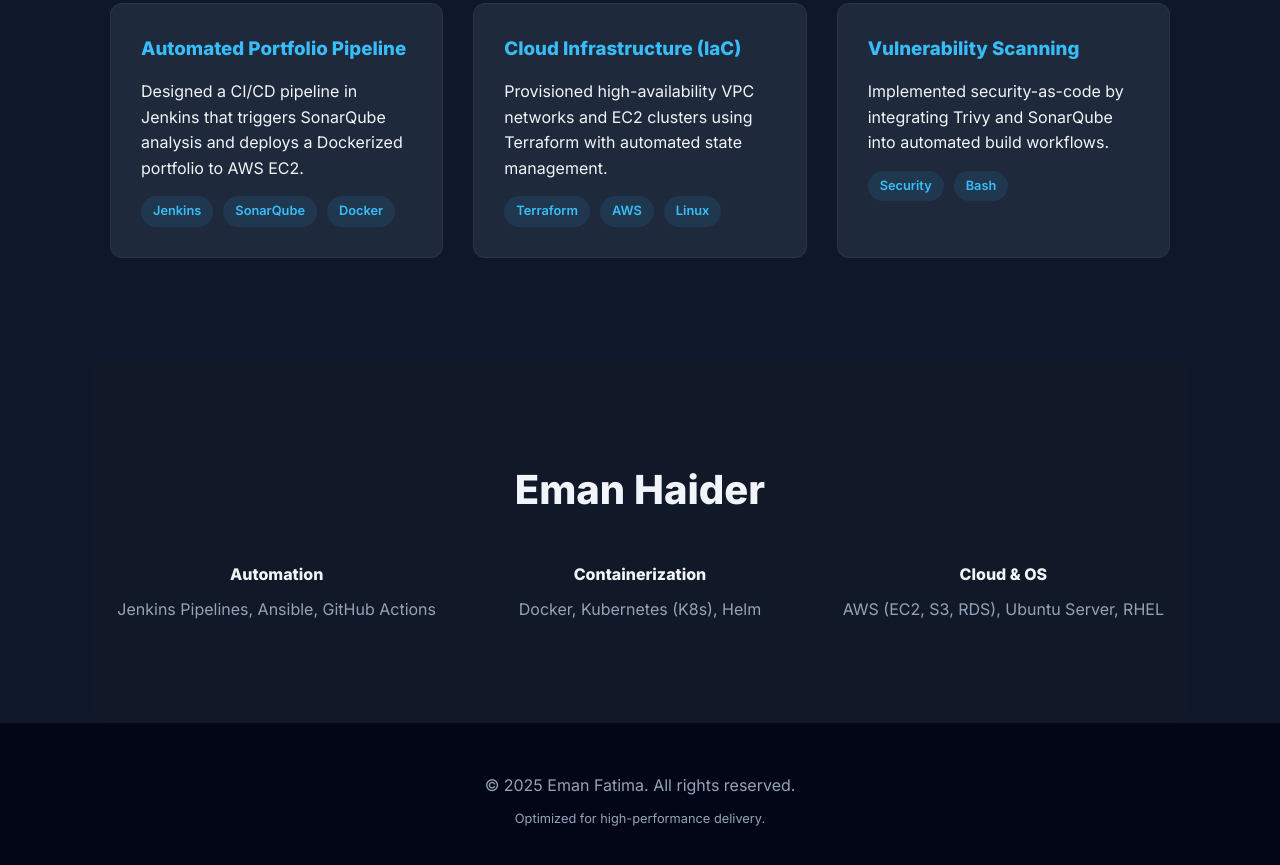
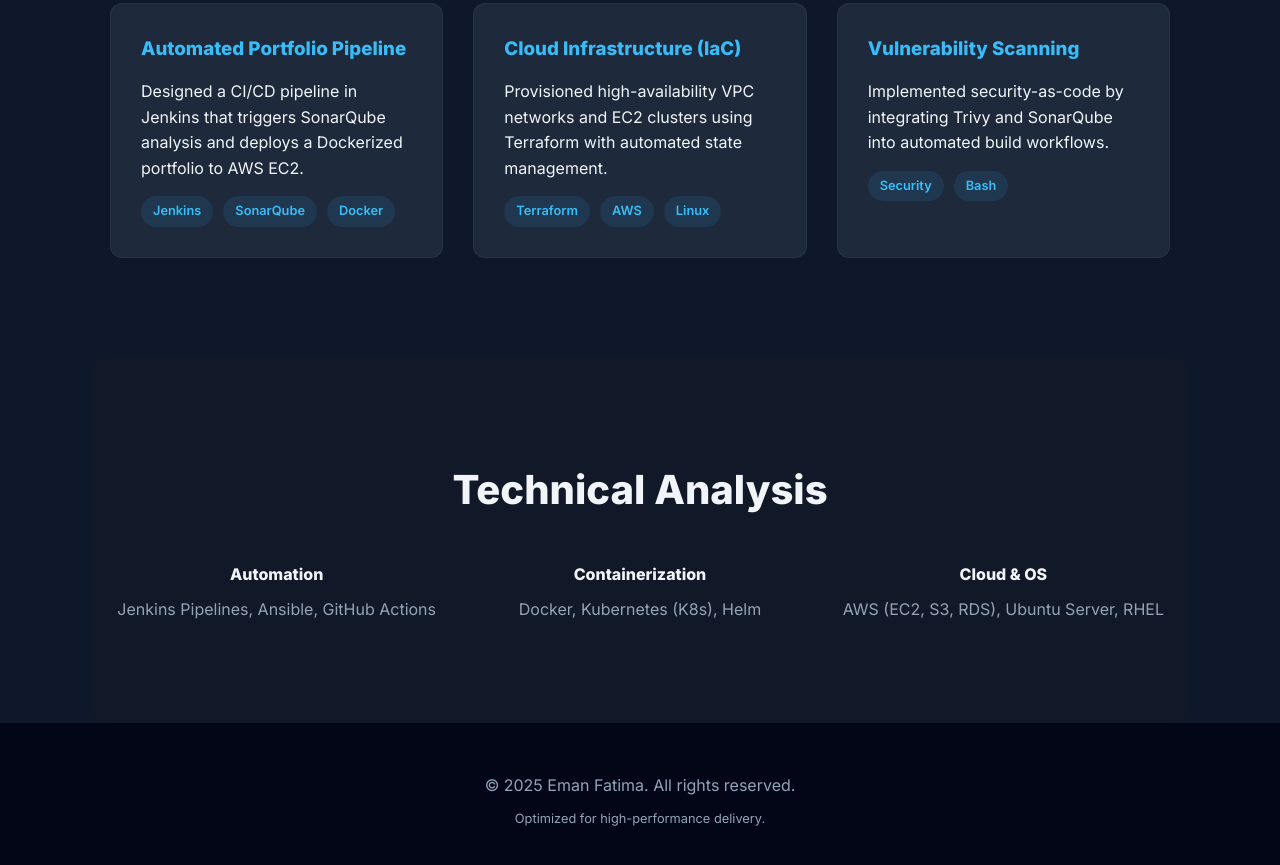
Before and after one commit to Eman553/Portfolio-1, a plain HTML site: page index.html in a window 1280 px wide. Shown: the part 1001-1866 px from the top of the page. Drawn offline with Linux system fonts and the light colour scheme.

Commit message:
Update index.html

```diff
--- a/index.html
+++ b/index.html
@@ -209,7 +209,7 @@
     </div>
 
     <div class="container" id="skills" style="background: #111827; border-radius: 20px;">
-        <h2>Eman Haider</h2>
+        <h2>Technical Analysis</h2>
         <div class="grid" style="text-align: center;">
             <div>
                 <h4 style="margin-bottom: 10px;">Automation</h4>
```
